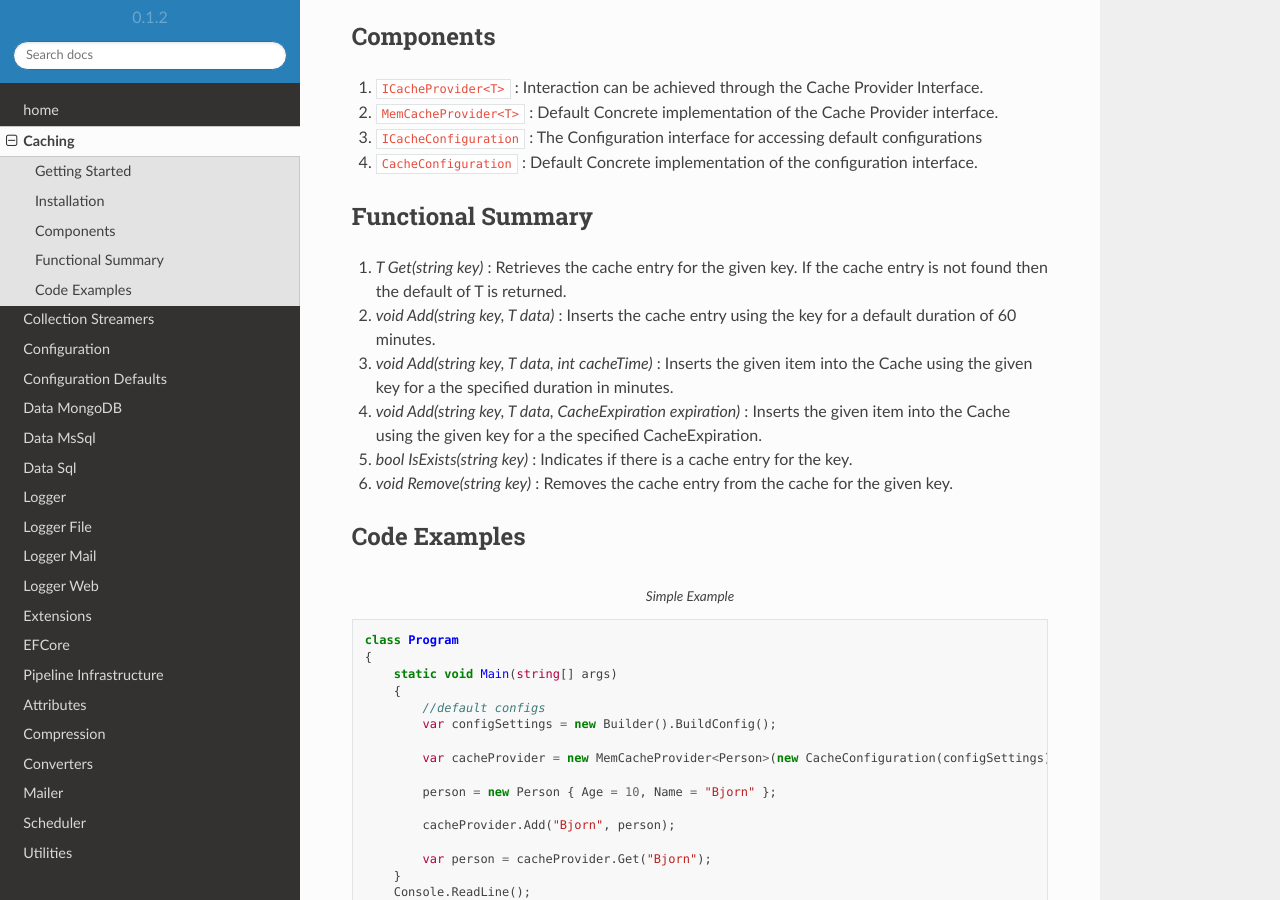
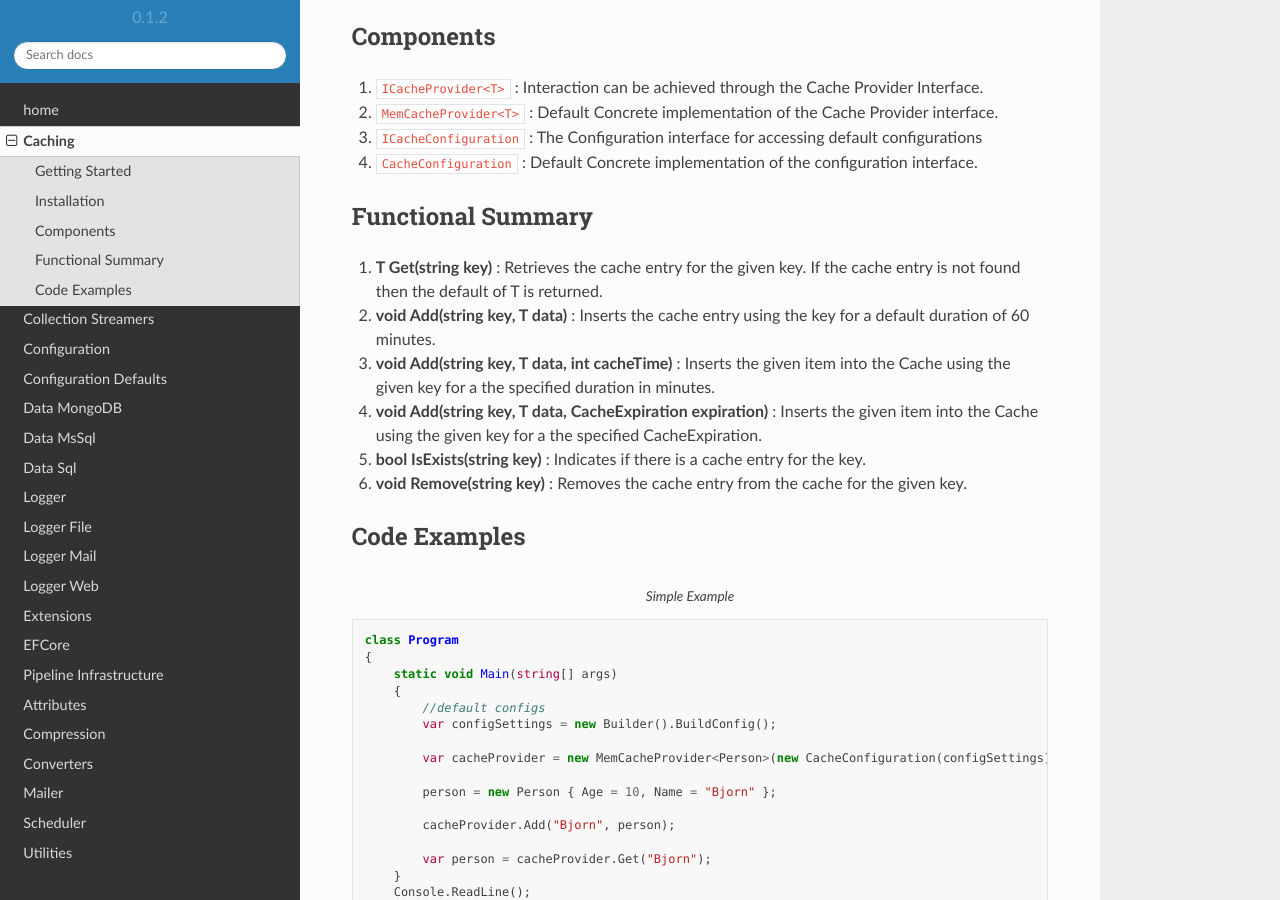
Before and after one commit to BjornWilliams/DocsVersaTul, a Sphinx documentation site: the page built from docs/source/caching.rst, in a window 1280 px wide and 900 px high, scrolled down 487 px. Built offline with Sphinx 7.4.7 and the Read the Docs theme 2.0.0, drawn with Linux system fonts in a browser that asks for light colours.

```diff
--- a/docs/source/caching.rst
+++ b/docs/source/caching.rst
@@ -28,12 +28,12 @@ Components
 
 Functional Summary
 ------------------
-1. *T Get(string key)* : Retrieves the cache entry for the given key. If the cache entry is not found then the default of T is returned.
-2. *void Add(string key, T data)* : Inserts the cache entry using the key for a default duration of 60 minutes.
-3. *void Add(string key, T data, int cacheTime)* : Inserts the given item into the Cache using the given key for a the specified duration in minutes.
-4. *void Add(string key, T data, CacheExpiration expiration)* : Inserts the given item into the Cache using the given key for a the specified CacheExpiration.
-5. *bool IsExists(string key)* : Indicates if there is a cache entry for the key.
-6. *void Remove(string key)* : Removes the cache entry from the cache for the given key.
+1. **T Get(string key)** : Retrieves the cache entry for the given key. If the cache entry is not found then the default of T is returned.
+2. **void Add(string key, T data)** : Inserts the cache entry using the key for a default duration of 60 minutes.
+3. **void Add(string key, T data, int cacheTime)** : Inserts the given item into the Cache using the given key for a the specified duration in minutes.
+4. **void Add(string key, T data, CacheExpiration expiration)** : Inserts the given item into the Cache using the given key for a the specified CacheExpiration.
+5. **bool IsExists(string key)** : Indicates if there is a cache entry for the key.
+6. **void Remove(string key)** : Removes the cache entry from the cache for the given key.
 
 Code Examples
 -------------
```
